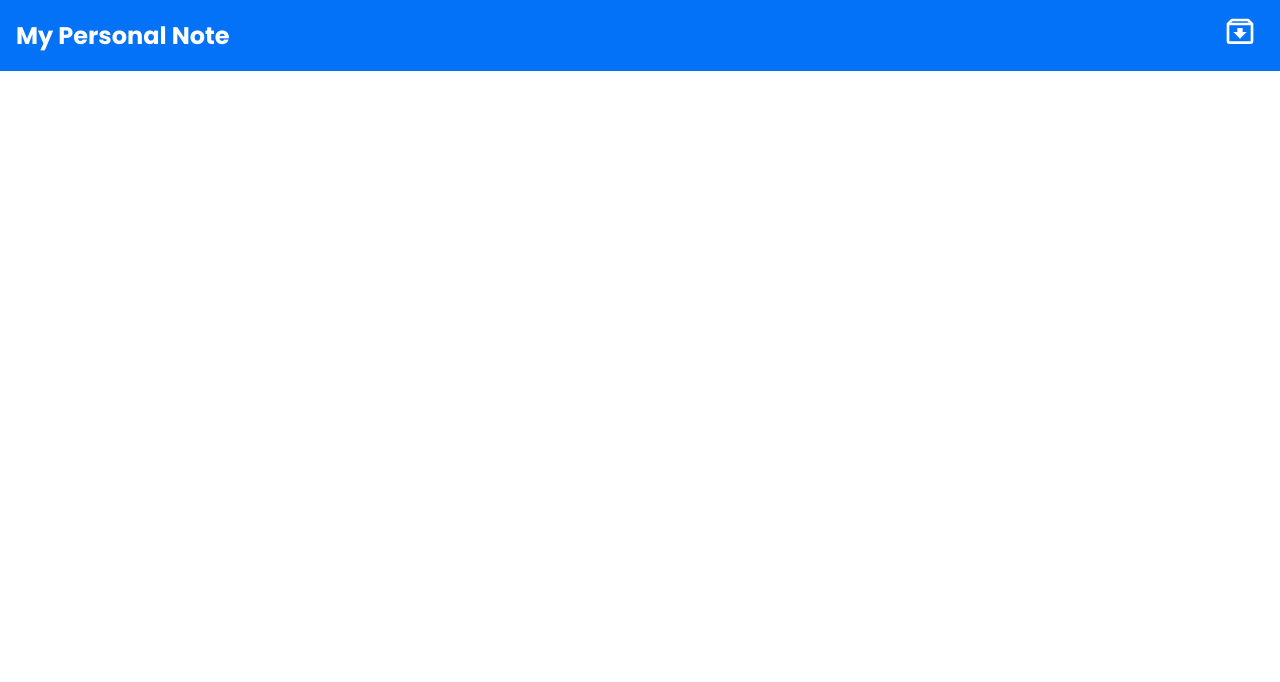
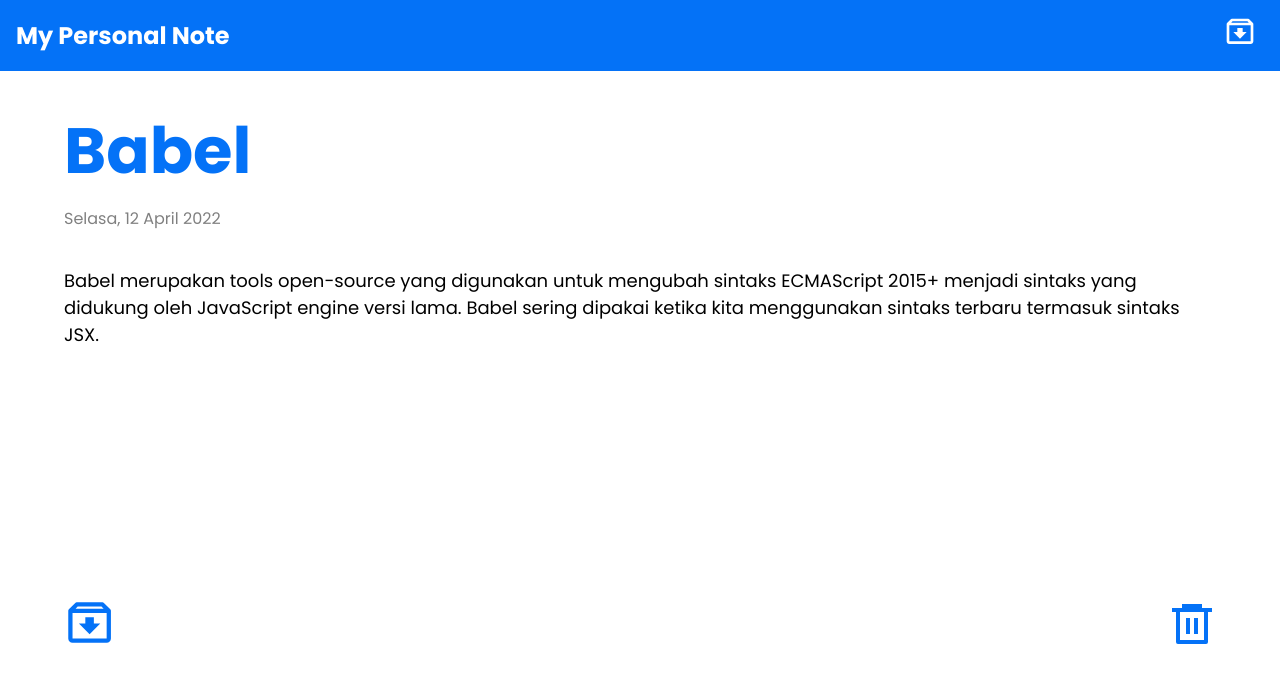
Before and after one commit to ThomasAlberto21/personal-notes-app-v2.0, a React (Create React App) app: page /notes/notes-1 in a window 1280 px wide. Before the commit this address had no page. Shown: the top 682 px of the page. Built offline with nearby package versions, Linux system fonts and the light colour scheme.

Commit message:
Hampir Selesai

```diff
--- a/src/App.js
+++ b/src/App.js
@@ -1,10 +1,10 @@
 import React from 'react';
 import Navbar from './components/Navbar';
 import AddNote from './pages/AddNote';
+import ArchiveNote from './pages/ArchiveNote';
 import HomePageWrapper from './pages/HomePage';
 import { Route, Routes } from 'react-router-dom';
-
-
+import DetailNoteWrapper from './pages/DetailNote';
 
 function App() {
   return (
@@ -13,6 +13,8 @@ function App() {
       <Routes>
         <Route path='/' element={<HomePageWrapper />} />
         <Route path='/addnote' element={<AddNote />} />
+        <Route path='/notes/:id' element={<DetailNoteWrapper />} />
+        <Route path='/archivednotes' element={<ArchiveNote />} />
       </Routes>
     </div>
   );
--- /dev/null
+++ b/src/components/ArchiveAndUnArchiveButton.js
@@ -0,0 +1,30 @@
+import React from 'react';
+import PropTypes from 'prop-types';
+import { BiArchiveIn, BiArchiveOut } from 'react-icons/bi';
+
+const ArchiveAndUnArchiveButton = ({
+  id,
+  archived,
+  onArchivedAndActiveHandler,
+}) => {
+  return (
+    <div
+      className='detail-page-button-component'
+      onClick={() => onArchivedAndActiveHandler(id, archived)}
+    >
+      {archived ? (
+        <BiArchiveOut size={'3.2rem'} style={{ marginRight: 15 }} />
+      ) : (
+        <BiArchiveIn size={'3.2rem'} style={{ marginRight: 15 }} />
+      )}
+    </div>
+  );
+};
+
+ArchiveAndUnArchiveButton.propTypes = {
+  id: PropTypes.string.isRequired,
+  archived: PropTypes.bool.isRequired,
+  onArchivedAndActiveHandler: PropTypes.func.isRequired,
+};
+
+export default ArchiveAndUnArchiveButton;
--- /dev/null
+++ b/src/components/DeleteButton.js
@@ -0,0 +1,21 @@
+import React from 'react';
+import PropTypes from 'prop-types';
+import { RiDeleteBin6Line } from 'react-icons/ri';
+
+const DeleteButton = ({ id, onDeleteHandler }) => {
+  return (
+    <div
+      className='detail-page-button-component'
+      onClick={() => onDeleteHandler(id)}
+    >
+      <RiDeleteBin6Line size={'3rem'} />
+    </div>
+  );
+};
+
+DeleteButton.propTypes = {
+  id: PropTypes.string.isRequired,
+  onDeleteHandler: PropTypes.func.isRequired,
+};
+
+export default DeleteButton;
--- a/src/components/Navbar.js
+++ b/src/components/Navbar.js
@@ -12,7 +12,7 @@ const Navbar = () => {
       <div className='navigation'>
         <ul>
           <li>
-            <Link to='/arsip'>
+            <Link to='/archivednotes'>
               <BiArchiveIn size={'2rem'} />
             </Link>
           </li>
--- a/src/components/NoteInput.js
+++ b/src/components/NoteInput.js
@@ -1,8 +1,8 @@
 import React from 'react';
 import PropTypes from 'prop-types';
+import { toast } from 'react-toastify';
 import { addNote } from '../utils/local-data';
 import { useNavigate } from 'react-router-dom';
-import { toast } from 'react-toastify';
 import 'react-toastify/dist/ReactToastify.css';
 
 const NoteInputWrapper = () => {
--- /dev/null
+++ b/src/pages/ArchiveNote.js
@@ -0,0 +1,29 @@
+import React from 'react';
+import NoteList from '../components/NoteList';
+import { getArchivedNotes } from '../utils/local-data';
+
+class ArchiveNote extends React.Component {
+  constructor(props) {
+    super(props);
+
+    this.state = {
+      notes: getArchivedNotes(),
+    };
+  }
+
+  render() {
+    return (
+      <main>
+        <div className='header-homepage'>
+          <h1>Catatan Arsip</h1>
+        </div>
+        <NoteList
+          notes={this.state.notes}
+          messageNotFound='Tidak ada catatan'
+        />
+      </main>
+    );
+  }
+}
+
+export default ArchiveNote;
--- /dev/null
+++ b/src/pages/DetailNote.js
@@ -0,0 +1,81 @@
+import React from 'react';
+import DeleteButton from '../components/DeleteButton';
+import ArchiveAndUnArchiveButton from '../components/ArchiveAndUnArchiveButton';
+import { useNavigate, useParams } from 'react-router-dom';
+import {
+  archiveNote,
+  deleteNote,
+  getNote,
+  unarchiveNote,
+} from '../utils/local-data';
+
+const DetailNoteWrapper = () => {
+  const navigate = useNavigate();
+  const { id } = useParams();
+
+  const onDeleteHandler = (id) => {
+    deleteNote(id);
+
+    navigate('/');
+  };
+
+  const onArchivedAndActiveHandler = (id, archived) => {
+    if (archived) {
+      unarchiveNote(id);
+    } else {
+      archiveNote(id);
+    }
+
+    navigate('/');
+  };
+
+  return (
+    <DetailNote
+      id={id}
+      onDeleteHandler={onDeleteHandler}
+      onArchivedAndActiveHandler={onArchivedAndActiveHandler}
+    />
+  );
+};
+
+class DetailNote extends React.Component {
+  constructor(props) {
+    super(props);
+
+    this.state = {
+      note: getNote(this.props.id),
+    };
+  }
+
+  render() {
+    return (
+      <>
+        <div className='detail-page'>
+          <h1 className='detail-page__title'>{this.state.note.title}</h1>
+          <p className='detail-page__createdAt'>
+            {new Date(this.state.note.createdAt).toLocaleDateString('id-ID', {
+              weekday: 'long',
+              year: 'numeric',
+              month: 'long',
+              day: 'numeric',
+            })}
+          </p>
+          <p className='detail-page__body'>{this.state.note.body}</p>
+          <div className='detail-page__button'>
+            <ArchiveAndUnArchiveButton
+              id={this.state.note.id}
+              archived={this.state.note.archived}
+              onArchivedAndActiveHandler={this.props.onArchivedAndActiveHandler}
+            />
+            <DeleteButton
+              id={this.state.note.id}
+              onDeleteHandler={this.props.onDeleteHandler}
+            />
+          </div>
+        </div>
+      </>
+    );
+  }
+}
+
+export default DetailNoteWrapper;
--- a/src/styles/style.css
+++ b/src/styles/style.css
@@ -113,11 +113,11 @@ main button {
 }
 
 .note-item__createdAt {
-  color: var(--background-blue);
   font-size: 14px;
   margin: 4px 0;
   font-weight: 500;
   text-decoration: none;
+  color: gray;
 }
 
 .note-item__body {
@@ -157,6 +157,7 @@ main button {
   box-shadow: 0 4px 18px 0 rgba(34, 29, 29, 0.25);
 }
 
+/* Detail Note */
 .detail-page {
   margin: 0 auto;
   margin-top: 32px;
@@ -167,41 +168,17 @@ main button {
   font-size: 48px;
   margin-bottom: 8px;
   word-wrap: break-word;
+  color: var(--background-blue);
 }
 
 .detail-page__createdAt {
-  color: var(--on-background-blue);
+  color: gray;
 }
 
 .detail-page__body {
   line-height: 1.5;
   margin-top: 36px;
   font-size: 18px;
-}
-
-.detail-page__action,
-.homepage__action,
-.add-new-page__action {
-  position: fixed;
-  display: flex;
-  gap: 16px;
-  bottom: 32px;
-  right: 32px;
-}
-
-.action {
-  display: flex;
-  align-items: center;
-  justify-content: center;
-  font-size: 32px;
-  border: 0;
-  width: 50px;
-  height: 50px;
-  border-radius: 50px;
-  background-color: var(--on-background);
-  color: var(--background);
-  padding: 8px;
-  cursor: pointer;
 }
 
 /* Modal pencarian */
@@ -259,7 +236,7 @@ button[type='submit'] {
   cursor: pointer;
 }
 
-/* Modal add note */
+/* add note */
 .add-note {
   margin: 40px 20px;
   color: var(--background-blue);
@@ -346,6 +323,23 @@ textarea:focus {
   justify-content: flex-end;
 }
 
+.detail-page-button-component {
+color: var(--background-blue);
+}
+
+.detail-page__button {
+  display: flex;
+  align-items: center;
+  justify-content: space-between;
+  margin-top: 250px;
+  margin-bottom: 100px;
+}
+
+.detail-page-button-component:active {
+  opacity: 0.5;
+}
+
+/* Responsive */
 @media screen and (min-width: 650px) {
   .notes-list {
     grid-template-columns: repeat(2, 1fr);
```
